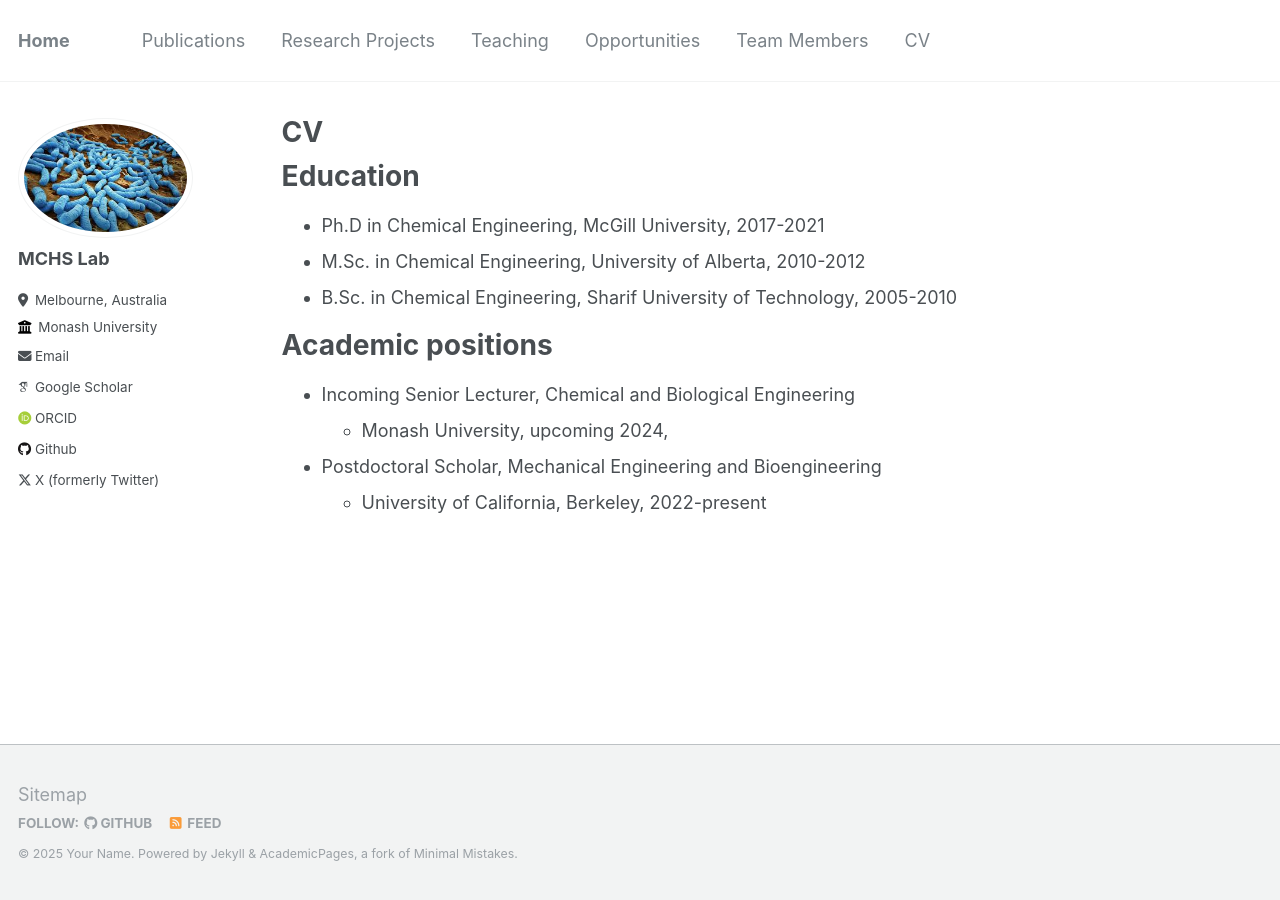
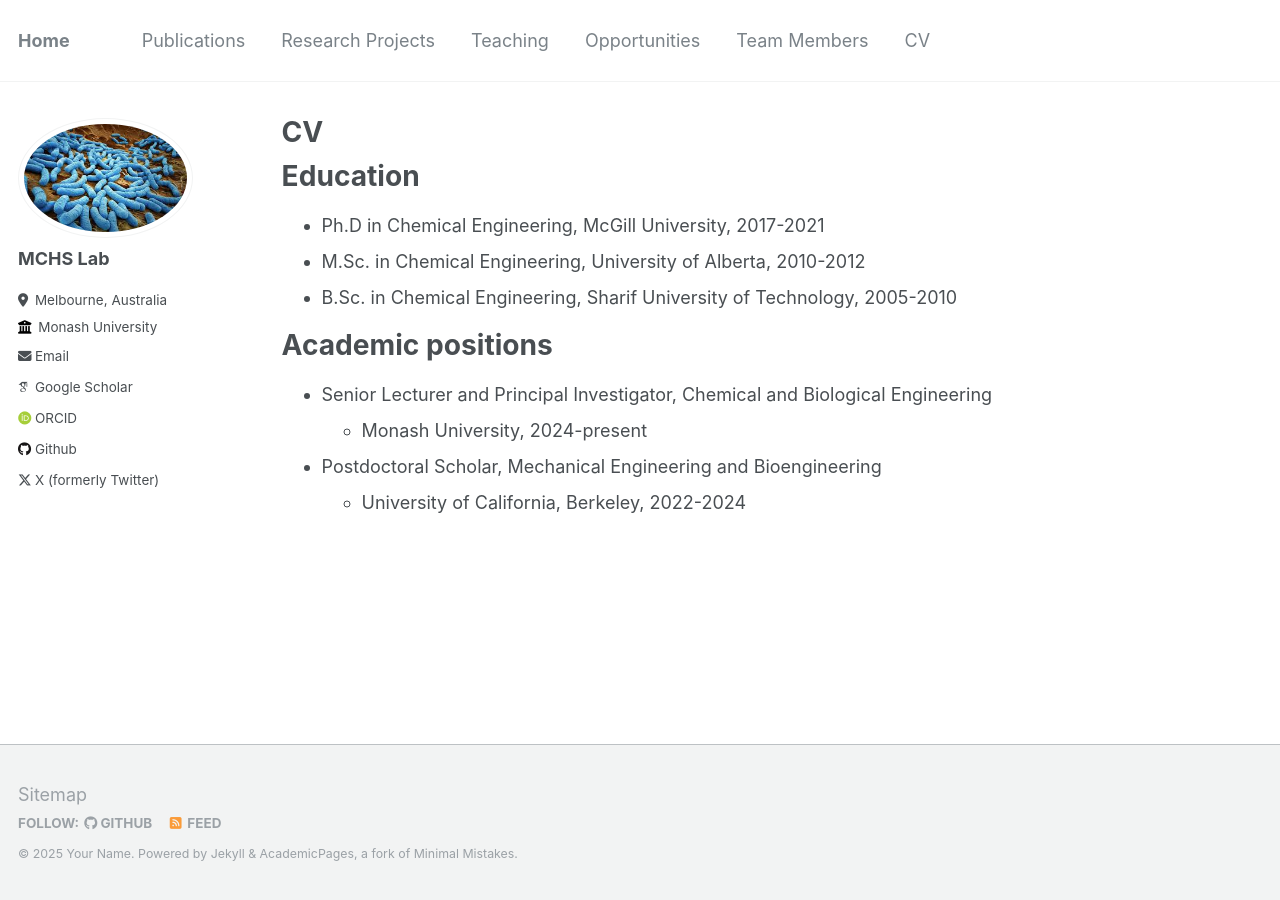
Before and after one commit to AminValiei/valieilab, a Jekyll site: the page built from _pages/cv.md, in a window 1280 px wide. Built offline with Jekyll 4.4.1, drawn with Linux system fonts in a browser that asks for light colours; some web fonts are replaced.

Commit message:
Update cv.md

```diff
--- a/_pages/cv.md
+++ b/_pages/cv.md
@@ -17,10 +17,10 @@ Education
 
 Academic positions
 ======
-* Incoming Senior Lecturer, Chemical and Biological Engineering
-  *  Monash University, upcoming 2024,
+* Senior Lecturer and Principal Investigator, Chemical and Biological Engineering
+  *  Monash University, 2024-present
 * Postdoctoral Scholar, Mechanical Engineering and Bioengineering
-  * University of California, Berkeley, 2022-present
+  * University of California, Berkeley, 2022-2024
 
 
 >
```
